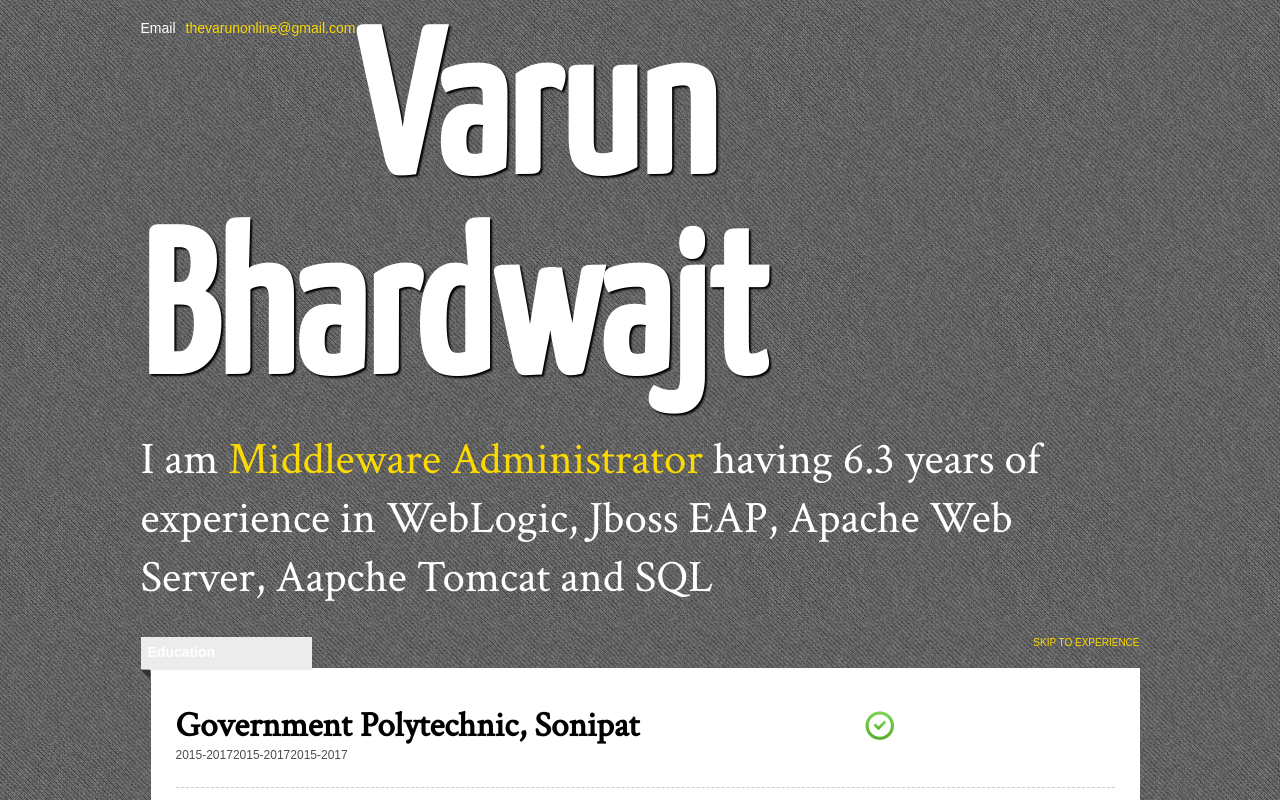
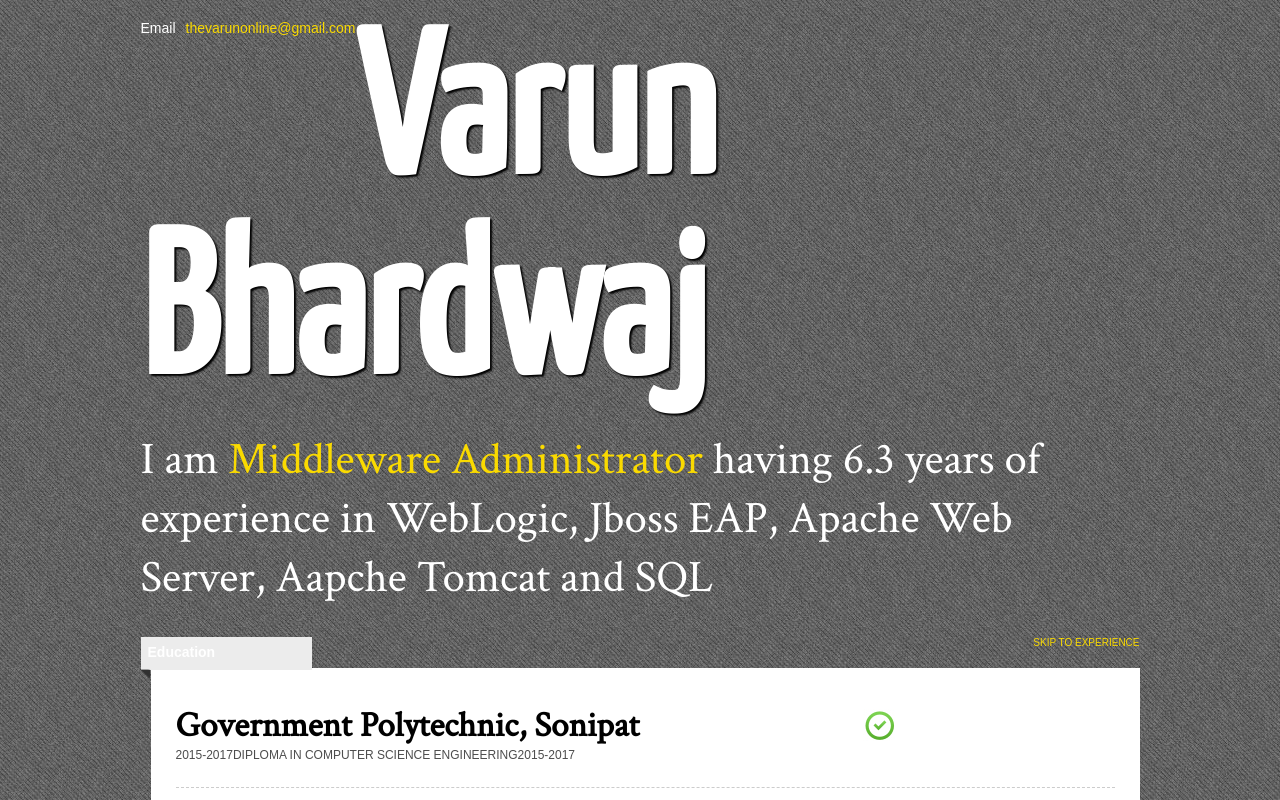
Before and after one commit to thevarunonline/thevarunonline.github.io, a plain HTML site: page index.html in a window 1280 px wide. Shown: the top 800 px of the page. Drawn offline with Linux system fonts and the light colour scheme.

Commit message:
Update index.html

```diff
--- a/index.html
+++ b/index.html
@@ -25,7 +25,7 @@
 
 
 		<div id="header">
-			<h1>Varun Bhardwajt</h1>
+			<h1>Varun Bhardwaj</h1>
 
 		</div>
 
@@ -48,7 +48,7 @@
 					<div>
 						<h2>Government Polytechnic, Sonipat</h2>
 						<span class="text-small">2015-2017</span>
-						<span class="text-small">2015-2017</span>
+						<span class="text-small">Diploma In Computer Science Engineering</span>
 						<span class="text-small">2015-2017</span>
 					</div>
 
```
